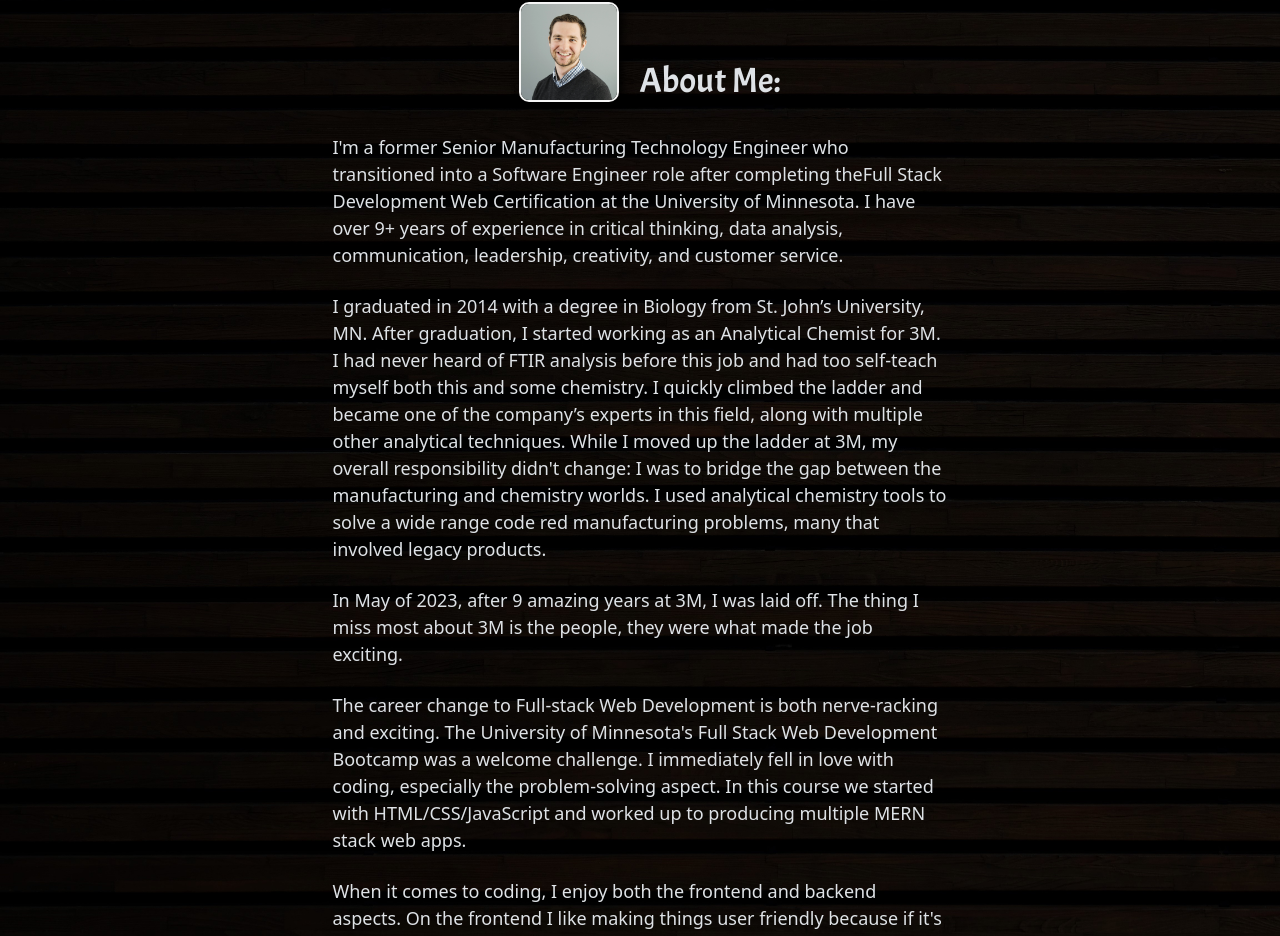
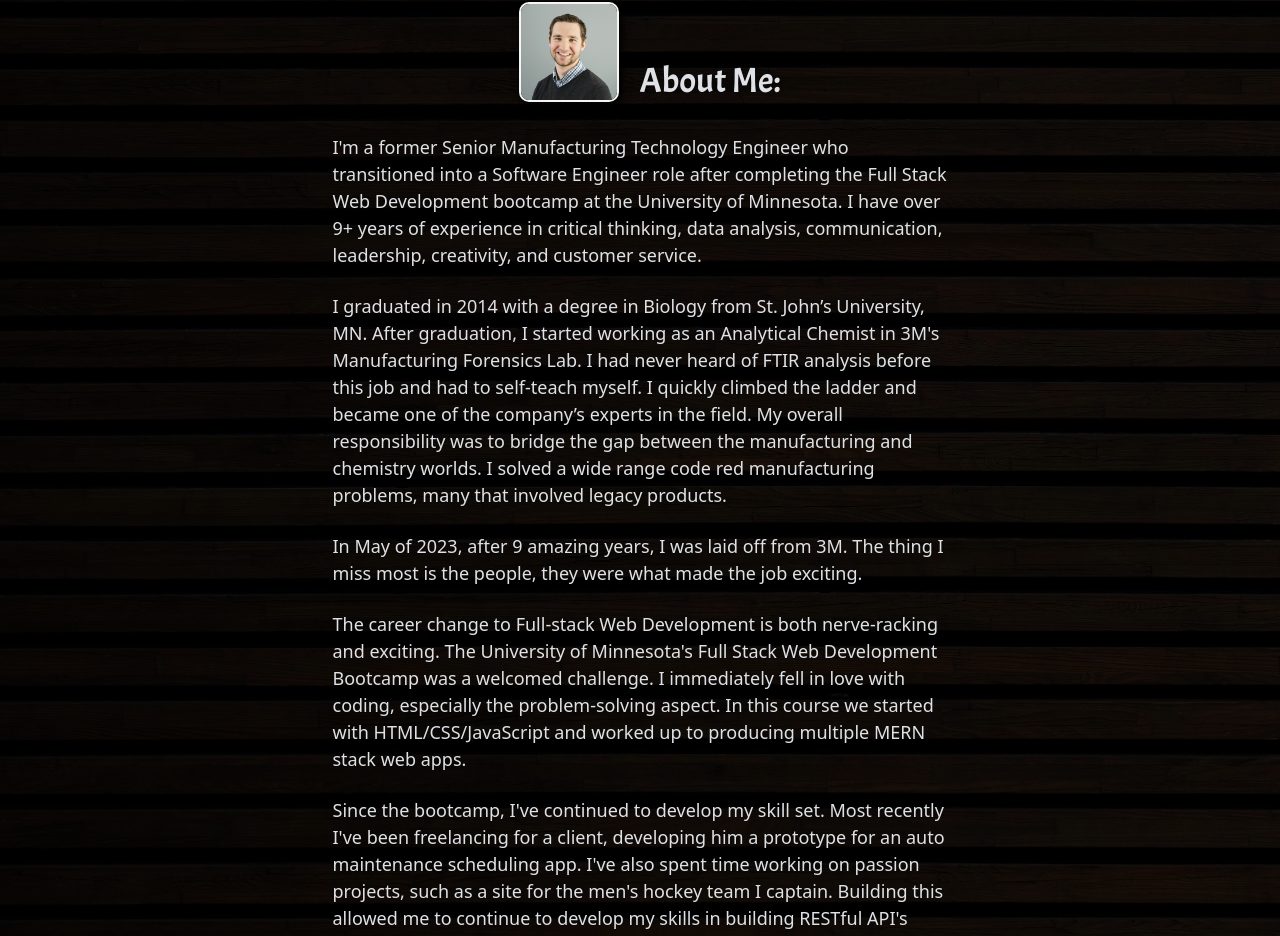
Before and after one commit to Wald14/lucas_wald_portfolio, a React (Vite) app: page / in a window 1280 px wide. Shown: the part 99-1035 px from the top of the page. Built offline with nearby package versions, Linux system fonts and the light colour scheme.

Commit message:
Updated About Me information and uploaded most recent resume

```diff
--- a/src/components/AboutMe.jsx
+++ b/src/components/AboutMe.jsx
@@ -14,11 +14,12 @@
       </Row>
       <Row>
         <div className="about-me-info">
-          <p>I'm a former Senior Manufacturing Technology Engineer who transitioned into a Software Engineer role after completing theFull Stack Development Web Certification at the University of Minnesota. I have over 9+ years of experience in critical thinking, data analysis, communication, leadership, creativity, and customer service. </p>
-          <p>I graduated in 2014 with a degree in Biology from St. John’s University, MN. After graduation, I started working as an Analytical Chemist for 3M. I had never heard of FTIR analysis before this job and had too self-teach myself both this and some chemistry. I quickly climbed the ladder and became one of the company’s experts in this field, along with multiple other analytical techniques. While I moved up the ladder at 3M, my overall responsibility didn't change: I was to bridge the gap between the manufacturing and chemistry worlds. I used analytical chemistry tools to solve a wide range code red manufacturing problems, many that involved legacy products.</p>
-          <p>In May of 2023, after 9 amazing years at 3M, I was laid off. The thing I miss most about 3M is the people, they were what made the job exciting. </p>
-          <p>The career change to Full-stack Web Development is both nerve-racking and exciting. The University of Minnesota's Full Stack Web Development Bootcamp was a welcome challenge. I immediately fell in love with coding, especially the problem-solving aspect. In this course we started with HTML/CSS/JavaScript and worked up to producing multiple MERN stack web apps. </p>
-          <p>When it comes to coding, I enjoy both the frontend and backend aspects. On the frontend I like making things user friendly because if it's difficult to use, nobody will use it. On the backend, I enjoy the figuring out how to organize the data in the most logical way to meet the frontend's needs. </p>
+          <p>I'm a former Senior Manufacturing Technology Engineer who transitioned into a Software Engineer role after completing the Full Stack Web Development bootcamp at the University of Minnesota. I have over 9+ years of experience in critical thinking, data analysis, communication, leadership, creativity, and customer service. </p>
+          <p>I graduated in 2014 with a degree in Biology from St. John’s University, MN. After graduation, I started working as an Analytical Chemist in 3M's Manufacturing Forensics Lab. I had never heard of FTIR analysis before this job and had to self-teach myself. I quickly climbed the ladder and became one of the company’s experts in the field. My overall responsibility was to bridge the gap between the manufacturing and chemistry worlds. I solved a wide range code red manufacturing problems, many that involved legacy products.</p>
+          <p>In May of 2023, after 9 amazing years, I was laid off from 3M. The thing I miss most is the people, they were what made the job exciting. </p>
+          <p>The career change to Full-stack Web Development is both nerve-racking and exciting. The University of Minnesota's Full Stack Web Development Bootcamp was a welcomed challenge. I immediately fell in love with coding, especially the problem-solving aspect. In this course we started with HTML/CSS/JavaScript and worked up to producing multiple MERN stack web apps. </p>
+          <p>Since the bootcamp, I've continued to develop my skill set. Most recently I've been freelancing for a client, developing him a prototype for an auto maintenance scheduling app. I've also spent time working on passion projects, such as a site for the men's hockey team I captain. Building this allowed me to continue to develop my skills in building RESTful API's</p>
+          <p>When it comes to coding, I enjoy both the frontend and backend aspects. On the frontend I enjoy focusing on user experience, making sure everything is very simple to use, because if it's difficult, nobody will use it. On the backend, I enjoy the figuring out how to organize the data in the most logical way to meet the frontend's needs. </p>
         </div>
       </Row>
     </div>
```
Also changed, not shown: 2 other files (tests, documents, lock files or other folders).
